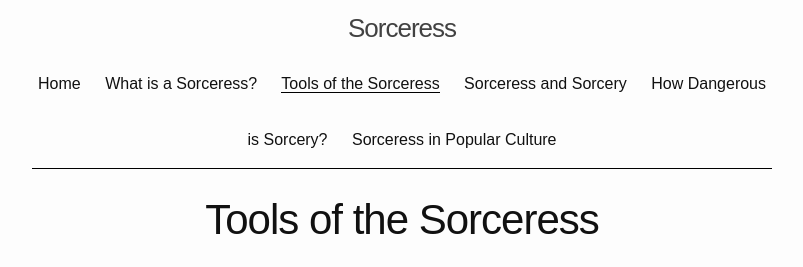
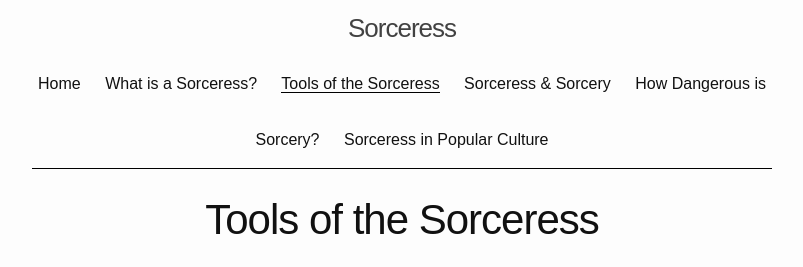
Before and after one commit to chethanbhat/sorceress, a Jekyll site: the page built from tools-of-the-sorceress.md, in a window 1280 px wide. Shown: the top 267 px of the page, without its empty margins (238-1041 px from the left). Built offline with Jekyll 4.4.1, drawn with Linux system fonts in a browser that asks for light colours.

```diff
--- a/_data/navigation.yml
+++ b/_data/navigation.yml
@@ -7,7 +7,7 @@ main:
     url: /what-is-a-sorceress/
   - title: "Tools of the Sorceress"
     url: /tools-of-the-sorceress/
-  - title: "Sorceress and Sorcery"
+  - title: "Sorceress & Sorcery"
     url: /sorceress-and-sorcery/
   - title: "How Dangerous is Sorcery?"
     url: /how-dangerous-is-sorcery/
```
Also changed, not shown: sorceress-and-sorcery.md (+1 -1 lines).
